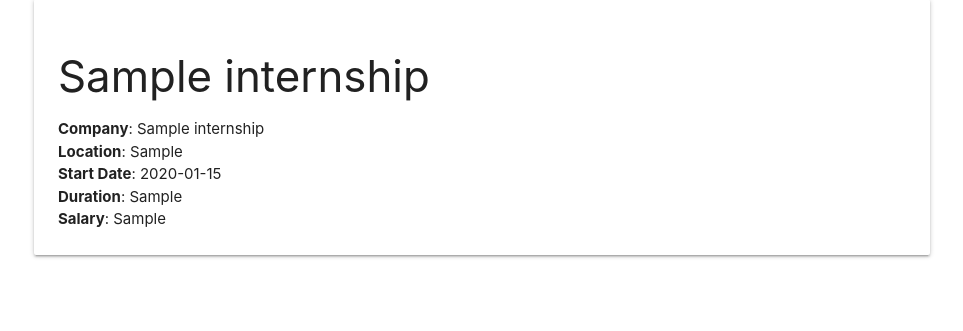
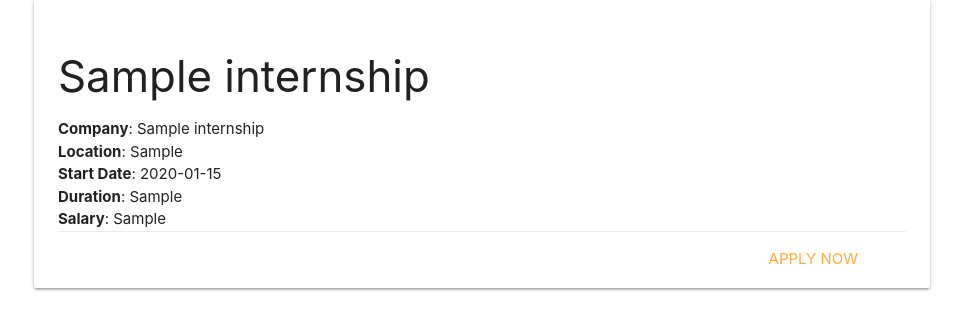
Before and after one commit to ShivanSookram/project, a Flask app: page / in a window 1280 px wide. Shown: the part 201-532 px from the top of the page, without its empty margins (158-1121 px from the left). Run offline with Flask 3, Linux system fonts and the light colour scheme; tables that the repository leaves empty hold one stand-in row (values such as "Sample post").

Commit message:
Added a button for the internship card

```diff
--- a/App/templates/index.html
+++ b/App/templates/index.html
@@ -13,6 +13,7 @@
     <!-- <p>This is a boileplate flask application which follows the MVC pattern for structuring the project.</p> -->
     <div class="card-container">
     {% for internship in internships %}
+        <form>
             <div class="card">
                 <div class="card-content">
                     <h3>{{ internship.internship_title }}</h3>
@@ -21,8 +22,13 @@
                     <p><span style="font-weight: bold;">Start Date</span>: {{ internship.start_date }}</p>
                     <p><span style="font-weight: bold;">Duration</span>: {{ internship.duration }}</p>
                     <p><span style="font-weight: bold;">Salary</span>: {{ internship.stipend }}</p>
+                    <div class="card-action">
+                        <a class="right" href="#">Apply Now</a>
                     </div>
                 </div>
+            </div>
+        </form>
+
 {% else %}
 <p>No internships found.</p>
 {% endfor %}
```
Lines whose indentation alone changed are shown as unchanged.
